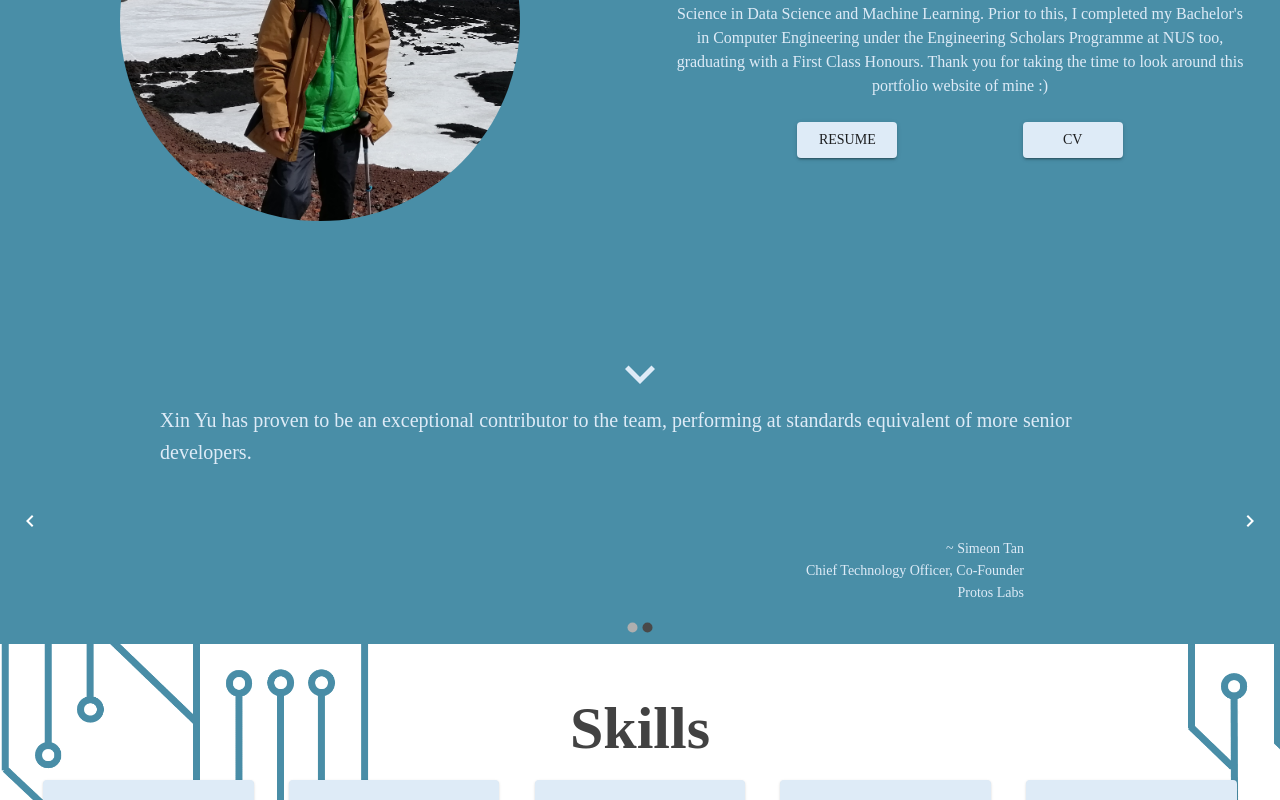
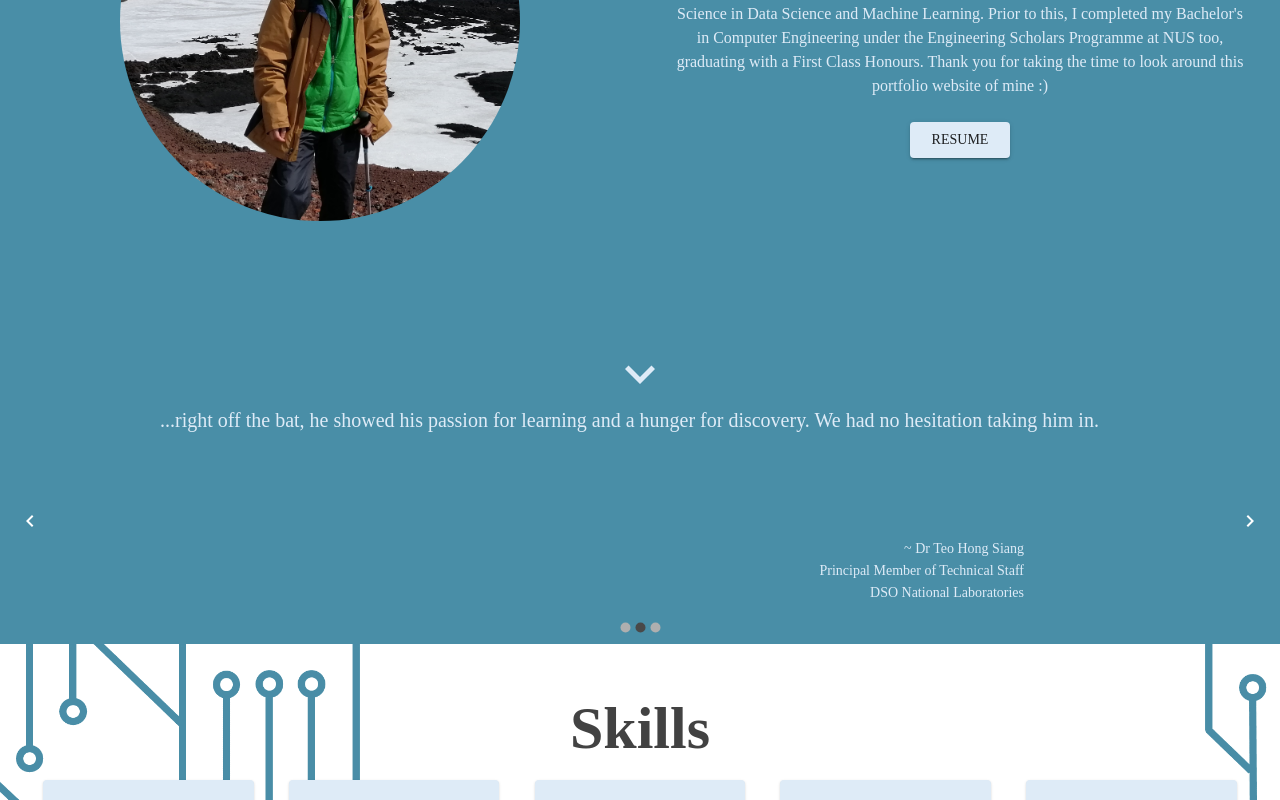
Before and after one commit to Uxinnn/Uxinnn.github.io, a React (Create React App) app: page / in a window 1280 px wide. Shown: the part 360-1160 px from the top of the page. Built offline with nearby package versions, Linux system fonts and the light colour scheme.

Commit message:
Ready for job hunt!

```diff
--- a/src/components/Contact.js
+++ b/src/components/Contact.js
@@ -37,10 +37,6 @@ const Contact = props => {
         {
             label: 'Resume',
             link: linksData.resume
-        },
-        {
-            label: 'CV',
-            link: linksData.cv
         },
         {
             label: 'Email',
--- a/src/components/Data.js
+++ b/src/components/Data.js
@@ -19,6 +19,7 @@ import AwsCcpLogo from '../img/aws_ccp.png'
 import GccLogo from '../img/gcc.png'
 import CapstoneLogo from '../img/capstone/capstoneLogo.png'
 import CapstonePic from '../img/capstone/capstonePic.png'
+import GcpAceLogo from '../img/gcp_ace.png'
 
 // Skill Icons
 import ProgrammingIcon from '../img/skillsIcons/programmingIcon.svg'
@@ -51,8 +52,7 @@ const data = {
         }
     ],
     linksData: {
-        resume: 'https://drive.google.com/file/d/1hqseSKc5sAQc5-1z86-B4E5NtgVnyh3l/view?usp=sharing',
-        cv: 'https://drive.google.com/file/d/1V_KnUKTomNqUOQA-BLeS92u_9TC0_Wqv/view?usp=sharing',
+        resume: 'https://drive.google.com/file/d/1KzdFmr6JievBB3X4kkEeubmz2m-zPJQV/view?usp=sharing',
         email: 'mailto:xinyu.foong@gmail.com',
         github: 'https://github.com/Uxinnn',
         linkedin: 'https://www.linkedin.com/in/foongxinyu/',
@@ -85,6 +85,12 @@ const data = {
         },
     ],
     workExperienceData: [
+        {
+            job: 'Teaching Assistant',
+            org: 'NUS',
+            duration: 'Aug 2023 - Present',
+            description: "Advised students on multithreaded communications and system logic and design for their Computer Engineering Capstone Project."
+        },
         {
             job: 'Software Engineer',
             org: 'Protoslabs',
@@ -124,7 +130,13 @@ const data = {
     ],
     testimonialsData: [
         {
-            supervisor: 'Teo Hong Siang',
+            supervisor: 'Dr Soh Wee Seng',
+            position: 'Associate Professor',
+            company: 'National University of Singapore',
+            quote: 'Xin Yu possesses a warm and friendly personality that enables him to gel well with other students.'
+        },
+        {
+            supervisor: 'Dr Teo Hong Siang',
             position: 'Principal Member of Technical Staff',
             company: 'DSO National Laboratories',
             quote: '...right off the bat, he showed his passion for learning and a hunger for discovery. We had no hesitation taking him in.'
@@ -150,22 +162,28 @@ const data = {
             description: 'Learnt the foundations of AWS cloud.'
         },
         {
+            title: 'NUS Greyhats - Member',
+            duration: 'Jan 2022 - Jul 2023',
+            pic: GreyhatsLogo,
+            description: 'Greyhats is an NUS wide cybersecurity interest group. Our activities mainly revolve around participating in Capture-The-Flag (CTF) competitions and organizing talks and activities to interact with cybersecurity professionals in the industry.'
+        },
+        {
             title: 'OrcaCode - Cofounder',
             duration: 'Aug 2021 - Dec 2021',
             pic: Rc4Logo,
-            description: 'OrcaCode is a Leetcode/programming interest group that I co-founded during my stay at my residential college, Residential College 4. OrcaCode was founded to not only bring together residents who have an interest in programming, but also function as an avenue where we could help each other improve on our programming skills. In the first 3 months of creating OrcaCode, the interest group had grown to have on average 10 weekly attendees.'
-        },
-        {
-            title: 'NUS Greyhats - Member',
-            duration: 'Jan 2022 - Present',
-            pic: GreyhatsLogo,
-            description: 'Greyhats is an NUS wide cybersecurity interest group. Our activities mainly revolve around participating in Capture-The-Flag (CTF) competitions and organizing talks and activities to interact with cybersecurity professionals in the industry.'
+            description: 'OrcaCode is a Leetcode/programming interest group that I co-founded during my stay at my residential college, Residential College 4. OrcaCode was founded to not only bring together residents who have an interest in programming, but also function as an avenue where we could help each other improve on our programming skills. In the first 3 months of creating OrcaCode, the interest group had grown to have on average 7 weekly attendees.'
         },
         {
             title: 'OrcaTech - Events Director',
             duration: 'Aug 2021 - May 2022',
             pic: OrcatechLogo,
             description: 'OrcaTech is a technology interest group in my residential college, Residential College 4. The focus of OrcaTech is to not only bring technology enthusiasts together, but to spread this interest in technology to the wider college community. My role as Events Director revolves around organizing technology-related events for the college, such as an intro to programming workshop and an intro to arduino workshop.'
+        },
+        {
+            title: 'GCP - Associate Cloud Engineer',
+            duration: 'Jan 2021',
+            pic: GcpAceLogo,
+            description: 'Learnt the basics of Google Cloud Platform. (Certification has expired on Jan 2023)'
         },
         {
             title: 'Bumblebee - Optical Flow junior sub-team leader',
@@ -201,7 +219,7 @@ const data = {
             subtitle: 'Protoslabs 2022, 2023',
             thumbnail: ProtoslabsLogo,
             pic: ProtoslabsGroupPic,
-            description: "I started out as an intern at Protoslabs from January to June 2022, before transitioning to a proper Software Engineer role from July to August. <br/>My main responsilibity was developing new functionalities, APIs, and data connectors for the backend of Protoslabs' flagship Cyber Risk Intelligence platform, Nexus. I also provisioned and managed the AWS resources used by Nexus and an internal application, automating the whole process with Terraform. Additionally, I helped to process and analyze cyber loss data too. <br/>My experience at Protoslabs has definitely enabled me to grow not just technically, but also as an effective team member. Furthermore, interacting with the founders of Protoslabs, who were previously Booz Allen cyber consultants, has given me many deep insights into the cybersecurity industry. <br/> I returned as a part-time data science intern from January to April 2023, with a focus on developing the company's Cyber Risk Quantification methodology and backend infrastructure.",
+            description: "I started out as an intern at Protoslabs from January to June 2022, before transitioning to a proper Software Engineer role from July to August. <br/>My main responsilibity was developing new functionalities, APIs, and data connectors for the backend of Protoslabs' flagship Cyber Risk Intelligence platform, Nexus. I also provisioned and managed the AWS resources used by Nexus and an internal application, automating the whole process with Terraform. Additionally, I helped to process and analyze cyber loss data too. <br/>My experience at Protoslabs has definitely enabled me to grow not just technically, but also as an effective team member. Furthermore, interacting with the founders of Protoslabs, who were previously Booz Allen cyber consultants, has given me many deep insights into the cybersecurity industry. <br/> I returned as a part-timer from January to April 2023, with a focus on developing the company's Cyber Risk Quantification methodology and backend infrastructure.",
             link: '',
             techUsed: ['Python', 'Serverless Framework', 'Postgresql', 'AWS', 'Terraform', 'Pandas', 'Numpy']
         },
--- a/src/components/Intro.js
+++ b/src/components/Intro.js
@@ -88,14 +88,6 @@ const Intro = props => {
                             >
                                 Resume
                             </Button>
-                            <Button
-                                variant='contained'
-                                href={linksData.cv}
-                                target='_blank'
-                                color='secondary'
-                            >
-                                CV
-                            </Button>
                         </Box>
                     </Box>
                 </Grid>
```
Also changed, not shown: src/img/gcp_ace.png (added).
